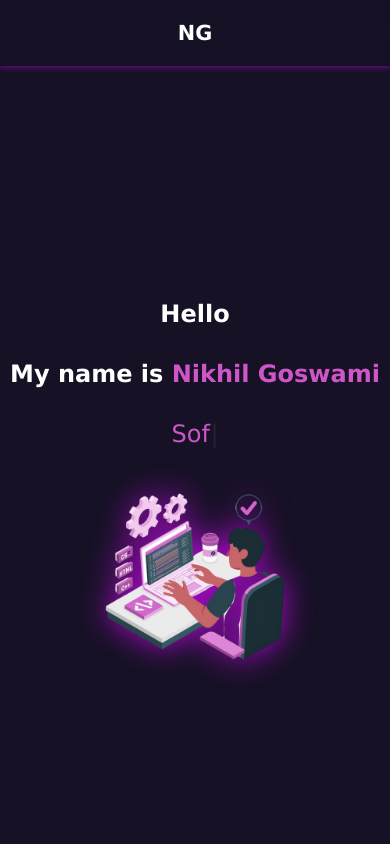
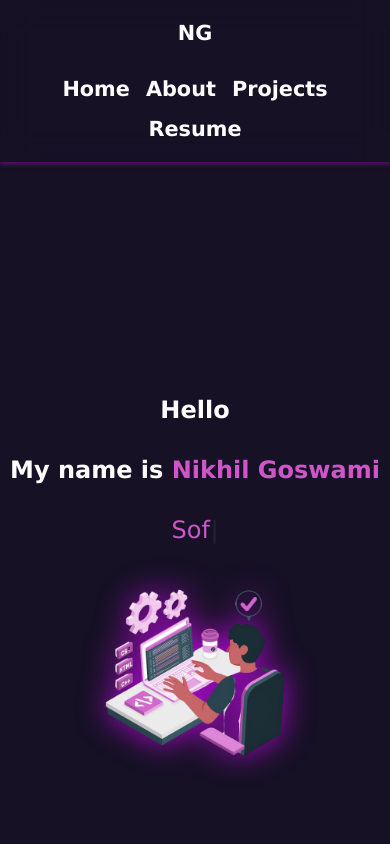
Before and after one commit to nikhilgoswami99/My-Portfolio, a React (Vite) app in the folder My-Porfolio/: page / in a window 390 px wide. Shown: the top 844 px of the page. Built offline with nearby package versions, Linux system fonts and the light colour scheme.

Commit message:
updating navbar

```diff
--- a/My-Porfolio/src/components/navbar/navbar.module.css
+++ b/My-Porfolio/src/components/navbar/navbar.module.css
@@ -40,9 +40,12 @@
 @media screen and (max-width: 800px) {
    .navbar {
     flex-direction: column;
+    flex-wrap: wrap;
+    gap: 2rem;
    }
 
    .navbar_links {
-    display: none;
+    flex-wrap: wrap;
+    gap: 1rem;
    }
 }
```
